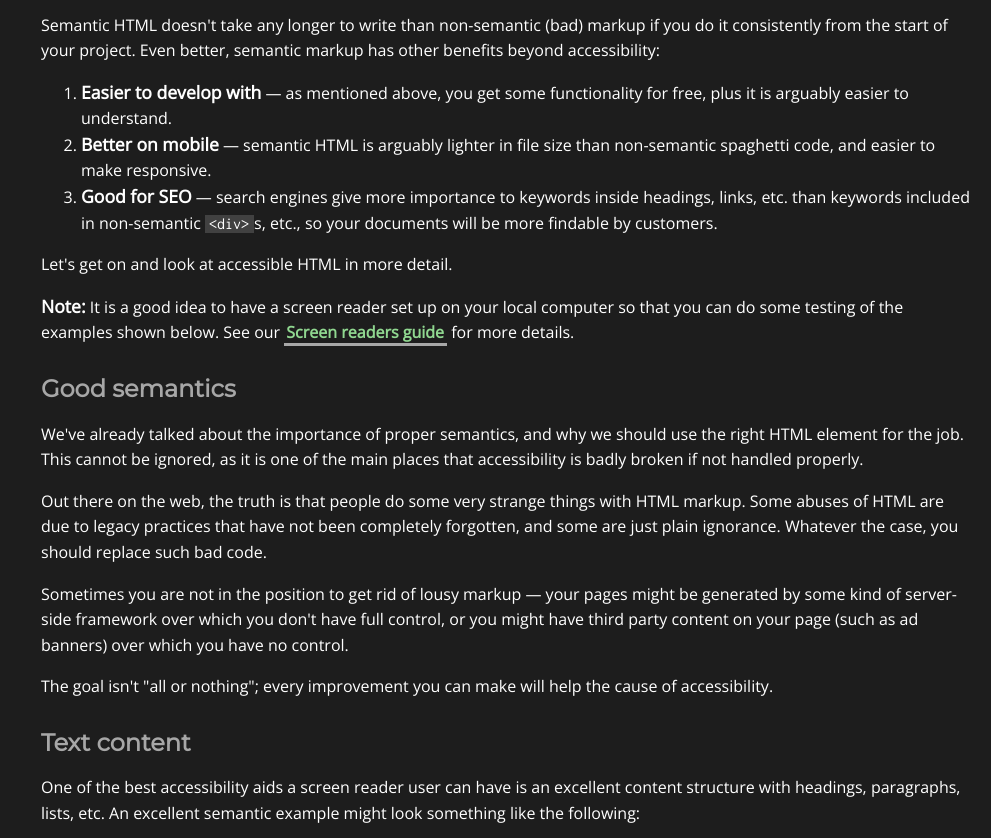
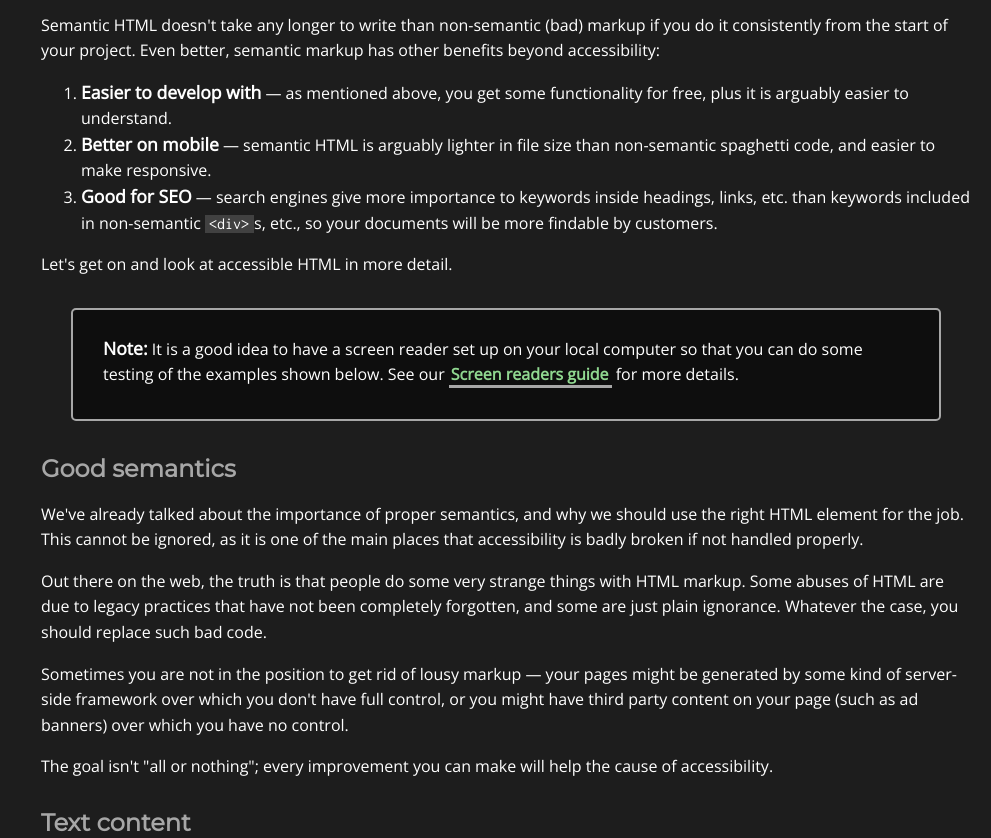
Before and after one commit to nicothorn/fcc-technical-documentation, a plain HTML site: page index.html in a window 1280 px wide. Shown: the part 1044-1882 px from the top of the page, without its empty margins (289-1280 px from the left). Drawn offline with nearby package versions, Linux system fonts and the light colour scheme.

Commit message:
Add styling to .note blocks

```diff
--- a/styles.css
+++ b/styles.css
@@ -1,3 +1,7 @@
+* {
+  box-sizing: border-box;
+}
+
 body {
   margin: 0;
   padding: 0;
@@ -123,6 +127,14 @@ p code, li code {
   padding: 5px 20px;
 }
 
+.note {
+  background-color:rgb(14, 14, 14);
+  padding: 10px 30px 15px;
+  margin: 30px 30px 35px;
+  border: 2px solid rgb(167, 167, 167);
+  border-radius: 5px;
+}
+
 img {
   display: block;
   margin: 20px auto;
```
